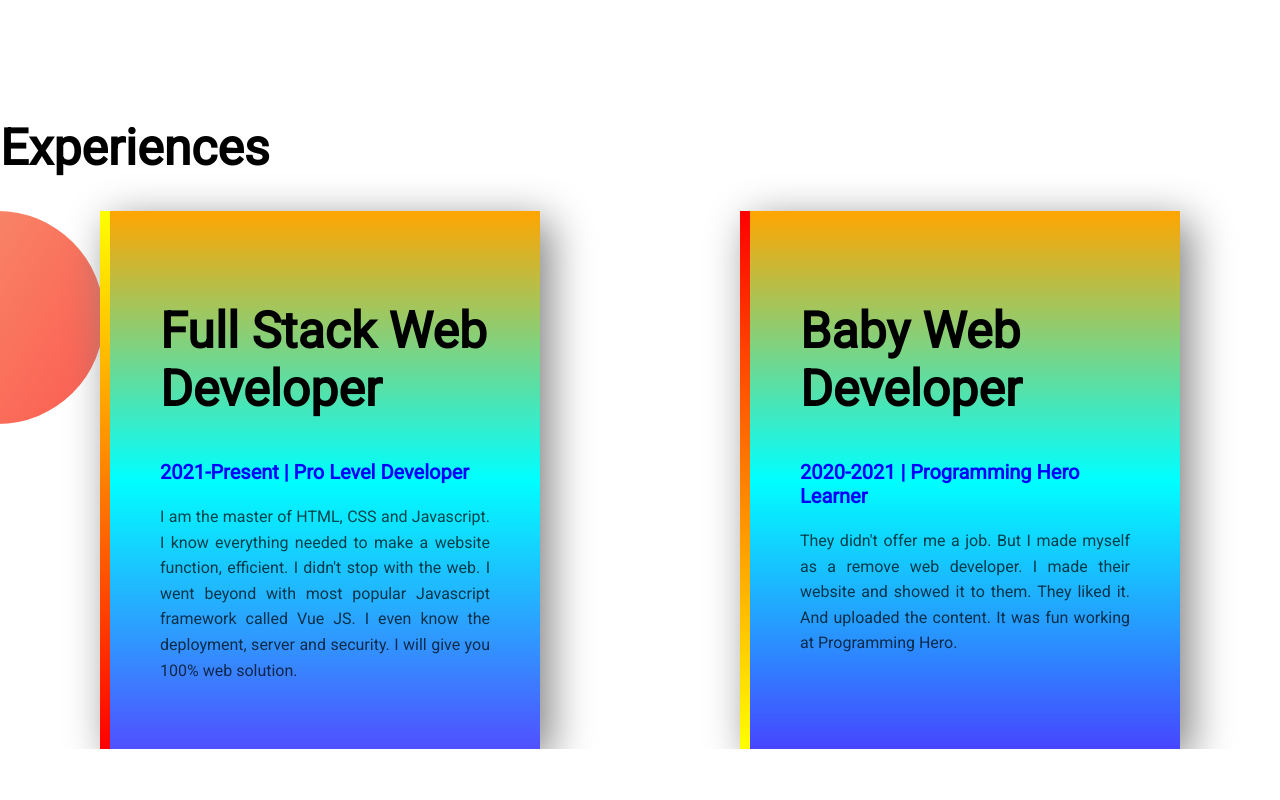
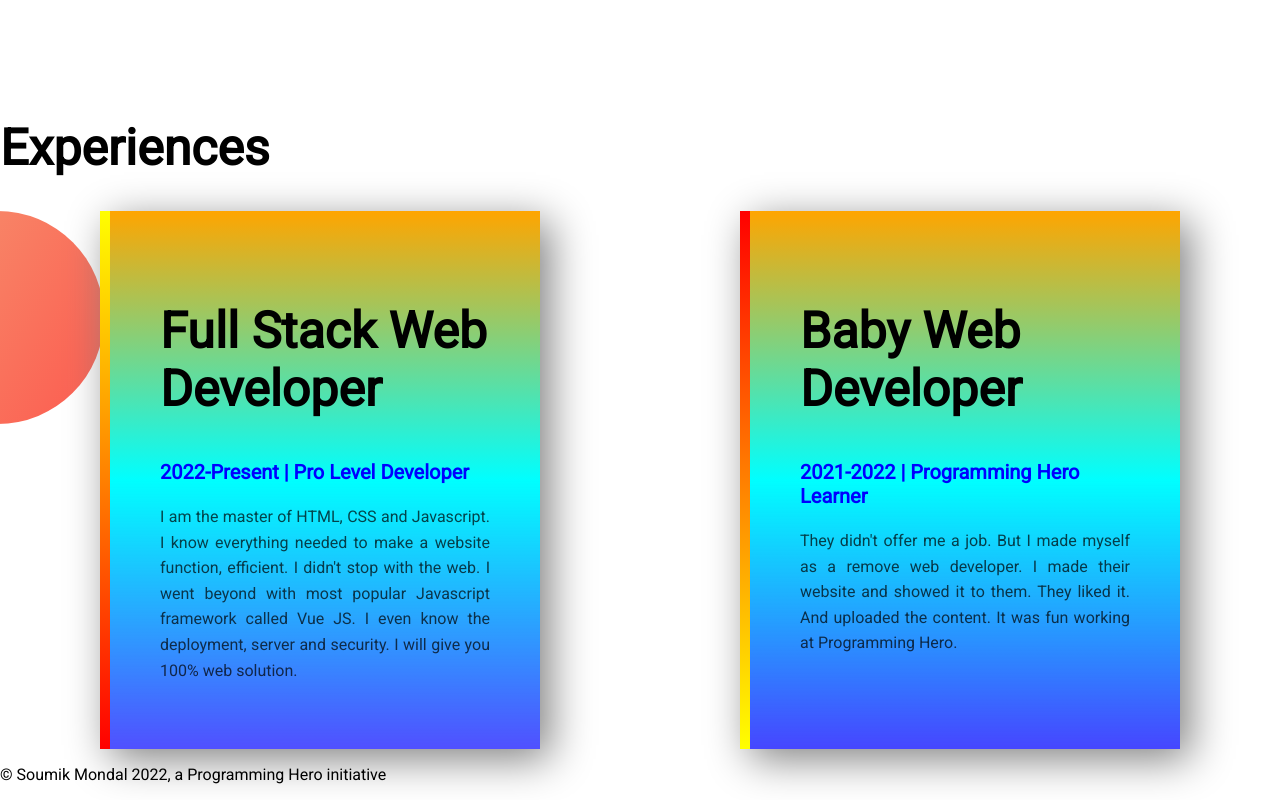
Before and after one commit to Soumick99/Practice-Website, a plain HTML site: page index.html in a window 1280 px wide. Shown: the part 1004-1804 px from the top of the page. Before the commit the page ends 1753 px from the top, so only its background shows below. Drawn offline with Linux system fonts and the light colour scheme.

Commit message:
add footer

```diff
--- a/index.html
+++ b/index.html
@@ -37,24 +37,24 @@
 <a class="new" href="https://www.youtube.com/" target="_blank">DOWNLOAD RESUME</a>
 </div>
     </section>
-
         <h1 class="modify">Experiences</h1>
         <section class="equal-2">
         <div id="unique-1" class="equal-width-2">
             <h1 class="modify">Full Stack Web Developer</h1>
-            <h3 style="color:blue;" class="text-size">2021-Present | Pro Level Developer</h3>
+            <h3 style="color:blue;" class="text-size">2022-Present | Pro Level Developer</h3>
             <p class="justify">I am the master of HTML, CSS and Javascript. I know everything needed to make a website function, efficient. I didn't stop with the web. I went beyond with most popular Javascript framework called Vue JS. I even know the deployment, server and security. I will give you 100% web solution.
-
             </p>
         </div>
         <div id="unique-2" class="equal-width-2">
             <h1 class="modify">Baby Web Developer</h1>
-            <h3 style="color: blue;" class="text-size">2020-2021 | Programming Hero Learner
+            <h3 style="color: blue;" class="text-size">2021-2022 | Programming Hero Learner
             </h3>
             <p class="justify">They didn't offer me a job. But I made myself as a remove web developer. I made their website and showed it to them. They liked it. And uploaded the content. It was fun working at Programming Hero.
-
             </p>
         </div>
     </section>
+    <footer>
+       <p>© Soumik Mondal 2022, a Programming Hero initiative</p>
+    </footer>
 </body>
 </html>
```
